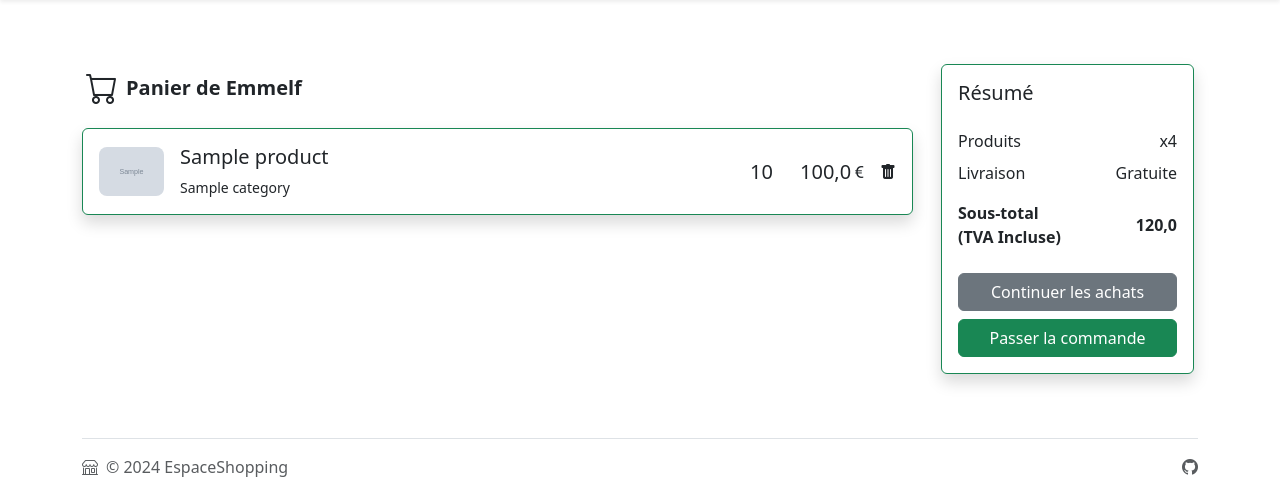
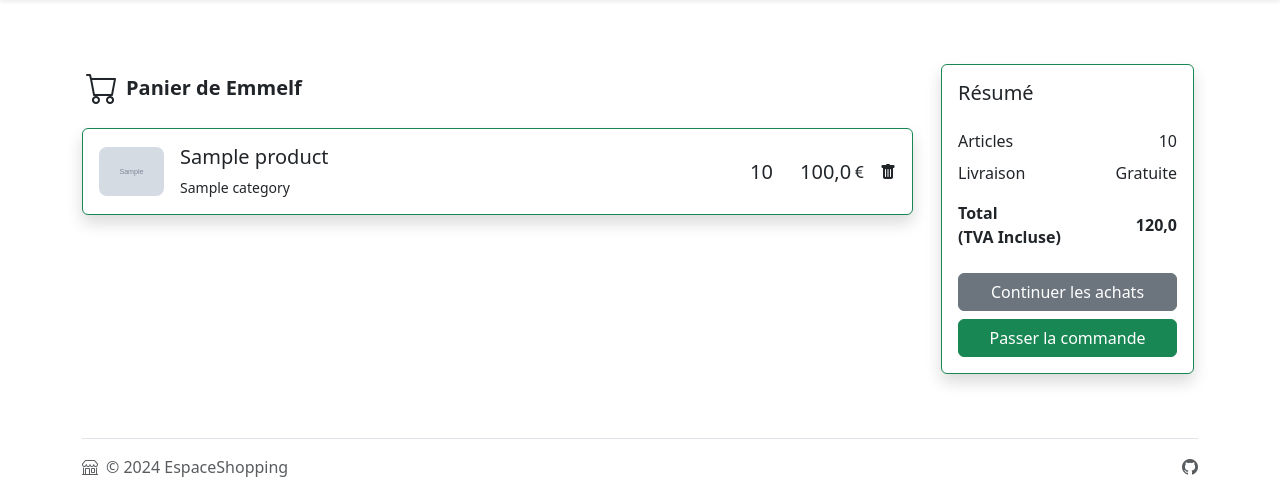
Before and after one commit to DylanLakhdari/EspaceShopping, a Django app: page /cart/ in a window 1280 px wide. Shown: the part 64-541 px from the top of the page. Run offline with Django 5.2, Linux system fonts and the light colour scheme; a user stored in the database is signed in; tables that the repository leaves empty hold one stand-in row (values such as "Sample post"); grey boxes marked "Sample" are stand-in pictures.

Commit message:
Affichage de total_cart_count

```diff
--- a/templates/catalog/cart.html
+++ b/templates/catalog/cart.html
@@ -72,8 +72,8 @@
                     <ul class="list-group list-group-flush border-0">
                         <li
                             class="list-group-item d-flex justify-content-between align-items-center border-0 px-0 pb-0">
-                            Produits
-                            <span>x4</span>
+                            Articles
+                            <span>{{ cart.total_cart_count }}</span>
                         </li>
                         <li class="list-group-item d-flex justify-content-between align-items-center border-0 px-0">
                             Livraison
@@ -82,7 +82,7 @@
                         <li
                             class="list-group-item d-flex justify-content-between align-items-center border-0 px-0 mb-3">
                             <div>
-                                <strong>Sous-total</strong>
+                                <strong>Total</strong>
                                 <strong>
                                     <p class="mb-0">(TVA Incluse)</p>
                                 </strong>
```
